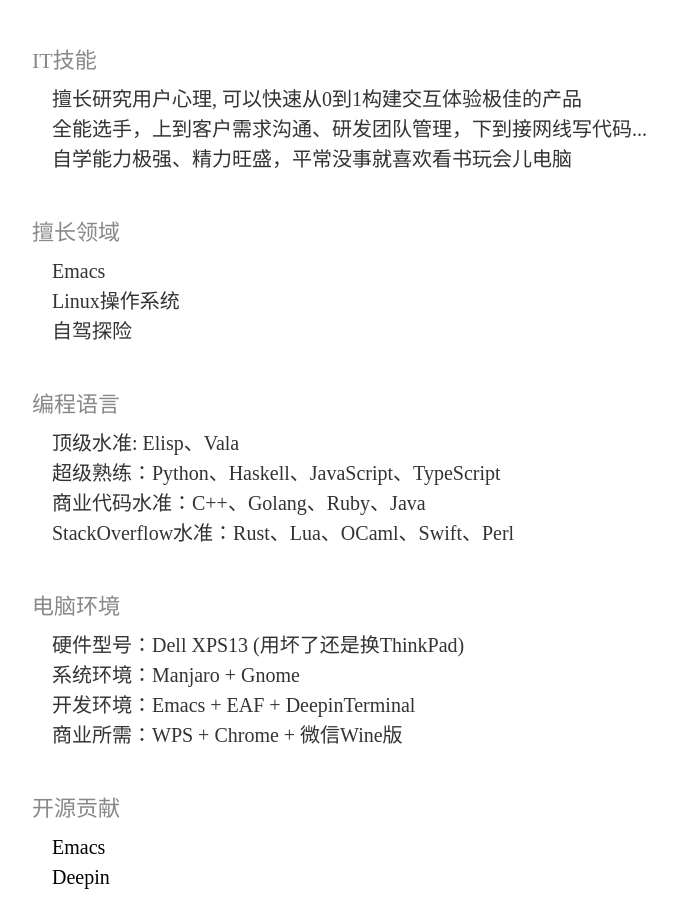
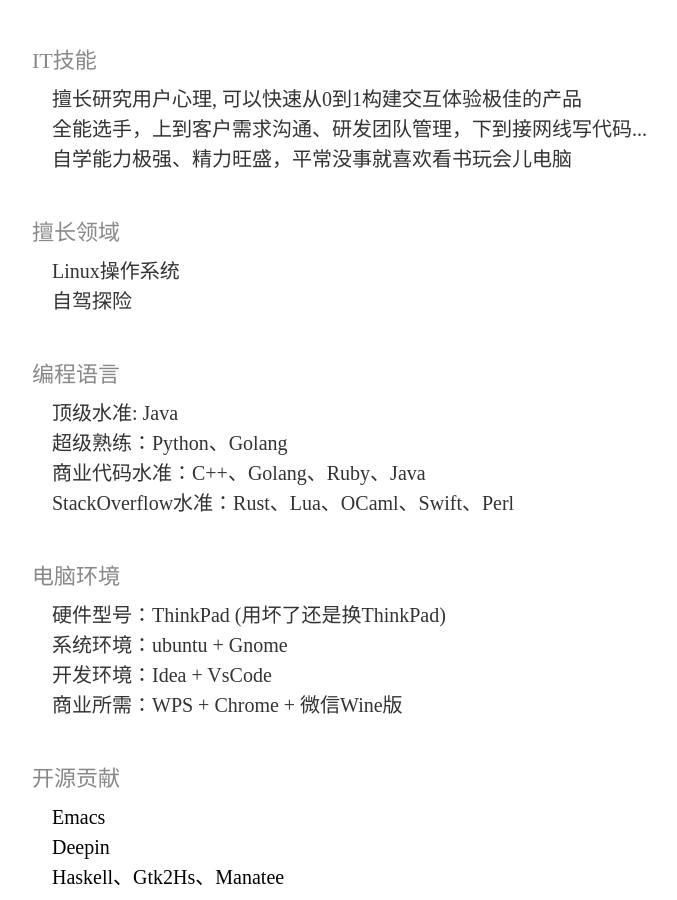
Before and after one commit to yimacro/yimacro.github.io, a Jekyll site: the page built from about.html, in a window 1280 px wide and 900 px high, scrolled down 252 px. Shown: the whole window, without its empty margins (264-941 px from the left). Built offline with Jekyll 4.4.1, drawn with Linux system fonts in a browser that asks for light colours; some web fonts are replaced; comment, search, counter and statistics services are not loaded.

Commit message:
Update about.html

```diff
--- a/about.html
+++ b/about.html
@@ -34,9 +34,7 @@
   </div>
 
   <ul>
-    <li>
-      Emacs
-    </li>
+
     <li>
       Linux操作系统
     </li>
@@ -51,10 +49,10 @@
 
   <ul>
     <li>
-      顶级水准: Elisp、Vala
+      顶级水准: Java
     </li>
     <li>
-      超级熟练：Python、Haskell、JavaScript、TypeScript
+      超级熟练：Python、Golang
     </li>
     <li>
       商业代码水准：C++、Golang、Ruby、Java
@@ -70,13 +68,13 @@
 
   <ul>
     <li>
-      硬件型号：Dell XPS13 (用坏了还是换ThinkPad)
+      硬件型号：ThinkPad (用坏了还是换ThinkPad)
     </li>
     <li>
-      系统环境：Manjaro + Gnome
+      系统环境：ubuntu + Gnome
     </li>
     <li>
-      开发环境：Emacs + EAF + DeepinTerminal
+      开发环境：Idea + VsCode
     </li>
     <li>
       商业所需：WPS + Chrome + 微信Wine版
```
